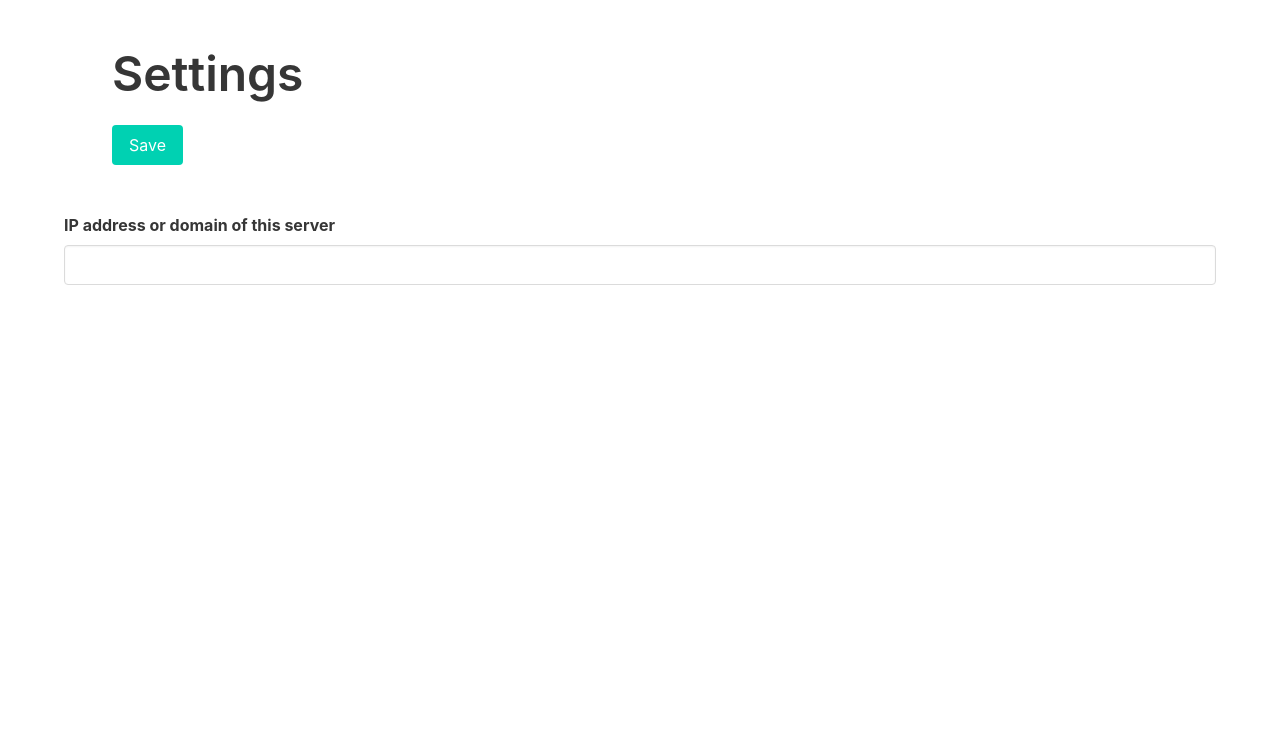
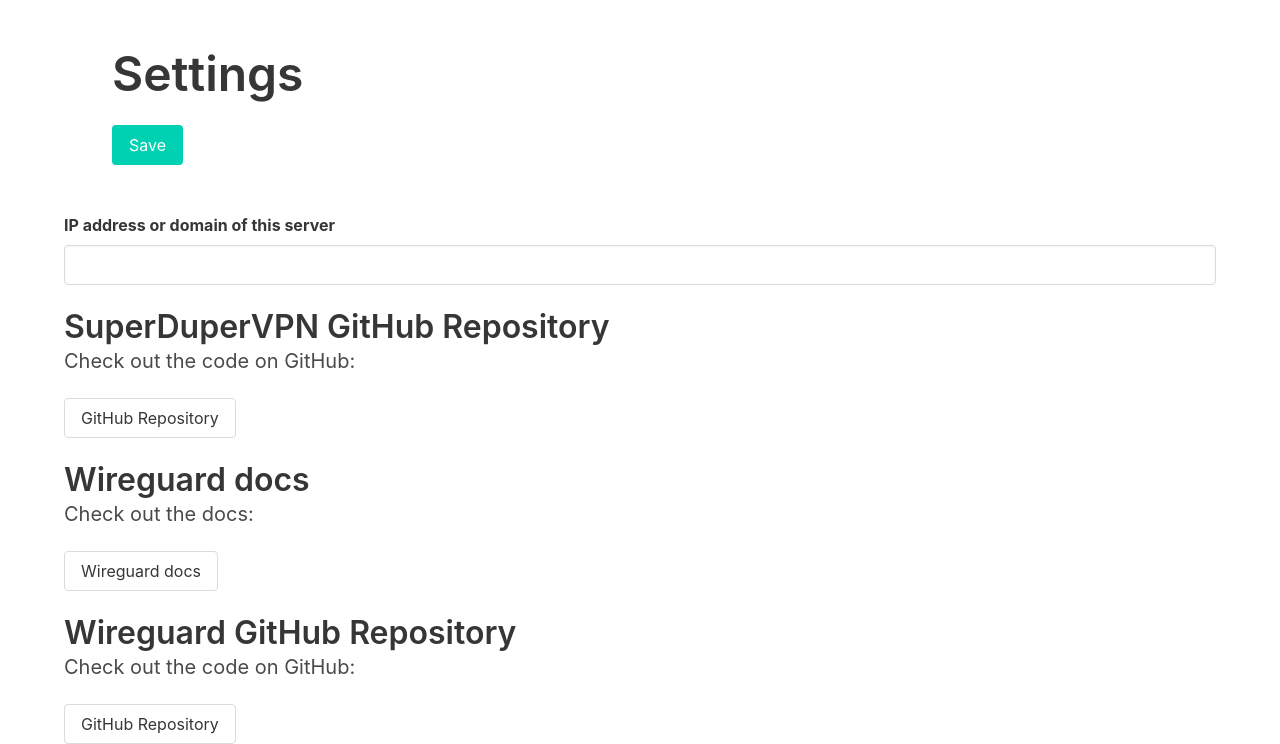
Before and after one commit to matyash12/SuperDuperVPN, a Django app: page /settings in a window 1280 px wide. Shown: the part 57-801 px from the top of the page. Before the commit the page ends 342 px from the top, so only its background shows below. Run offline with Django 4.2, Linux system fonts and the light colour scheme; the visitor is signed in with stand-in values (Sample User, id 1); data that the repository does not hold is empty; parts of the project's set-up code (start-up, migrations or seed data) failed here and were passed over.

Commit message:
settings changes

```diff
--- a/mysite/SuperDuperVPN/templates/settings.html
+++ b/mysite/SuperDuperVPN/templates/settings.html
@@ -4,7 +4,6 @@
 {% block content %}
 <form method="post">
   {% csrf_token %}
-
 <section class="section">
   <h1 class="title is-1">Settings</h1>
   <div class="field is-grouped">
@@ -23,4 +22,32 @@
 
 
   </form>
+
+
+
+    <!--superdupervpn-->
+    <div class="container pt-5">
+        <h1 class="title">SuperDuperVPN GitHub Repository</h1>
+        <p class="subtitle">Check out the code on GitHub:</p>
+        <a class="button" href="https://github.com/matyash12/SuperDuperVPN" target="_blank">
+            <span>GitHub Repository</span>
+        </a>
+    </div>
+    <!--wireguard docs-->
+    <div class="container pt-5">
+      <h1 class="title">Wireguard docs</h1>
+      <p class="subtitle">Check out the docs:</p>
+      <a class="button" href="https://www.wireguard.com/" target="_blank">
+          <span>Wireguard docs</span>
+      </a>
+  </div>
+  <!--wireguard github-->
+    <div class="container pt-5">
+      <h1 class="title">Wireguard GitHub Repository</h1>
+      <p class="subtitle">Check out the code on GitHub:</p>
+      <a class="button" href="https://github.com/WireGuard" target="_blank">
+          <span>GitHub Repository</span>
+      </a>
+  </div>
+
 {% endblock %}
```
Also changed, not shown: mysite/SuperDuperVPN/static/SuperDuperVPN/github_icon.png (added), mysite/static/SuperDuperVPN/github_icon.png (added).
